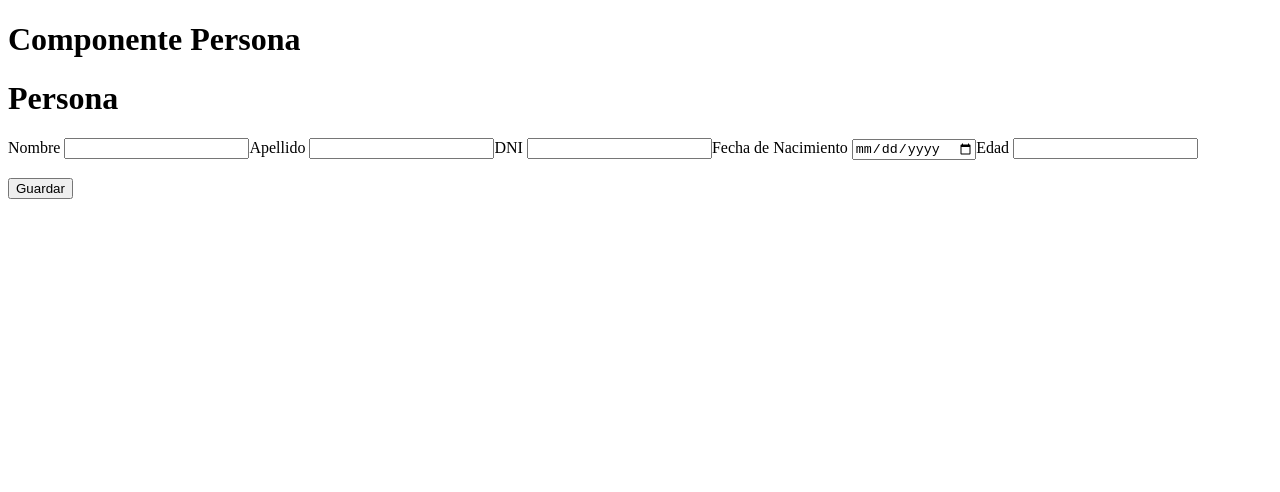
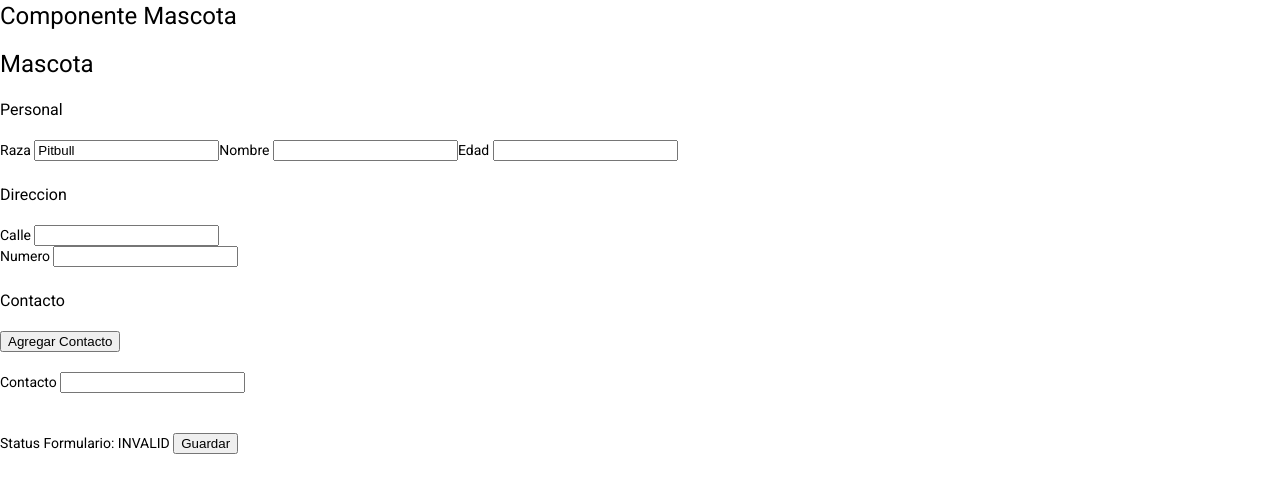
Before and after one commit to luisparadawagner-gmail-com/tp-Canio, an Angular app: page / in a window 1280 px wide. Shown: the top 492 px of the page. Built offline with nearby package versions, Linux system fonts and the light colour scheme.

Commit message:
formularios con array y validators

```diff
--- a/angular.json
+++ b/angular.json
@@ -24,6 +24,7 @@
               "src/assets"
             ],
             "styles": [
+              "./node_modules/@angular/material/prebuilt-themes/purple-green.css",
               "src/styles.css"
             ],
             "scripts": []
@@ -88,6 +89,7 @@
               "src/assets"
             ],
             "styles": [
+              "./node_modules/@angular/material/prebuilt-themes/purple-green.css",
               "src/styles.css"
             ],
             "scripts": []
--- a/package.json
+++ b/package.json
@@ -12,10 +12,12 @@
   "private": true,
   "dependencies": {
     "@angular/animations": "~9.1.0",
+    "@angular/cdk": "^9.2.1",
     "@angular/common": "~9.1.0",
     "@angular/compiler": "~9.1.0",
     "@angular/core": "~9.1.0",
     "@angular/forms": "~9.1.0",
+    "@angular/material": "^9.2.1",
     "@angular/platform-browser": "~9.1.0",
     "@angular/platform-browser-dynamic": "~9.1.0",
     "@angular/router": "~9.1.0",
--- a/src/app/app.component.html
+++ b/src/app/app.component.html
@@ -1,6 +1,9 @@
-<h1>Componente Persona</h1>
+<h1>Componente Mascota</h1>
+
+<app-mascota></app-mascota>
 
 <!-- <app-alta-alumnos></app-alta-alumnos> -->
 
-<app-reactive-persona></app-reactive-persona>
+<!--<app-reactive-persona></app-reactive-persona>-->
+
 <router-outlet></router-outlet>
--- a/src/app/app.module.ts
+++ b/src/app/app.module.ts
@@ -8,10 +8,20 @@ import { AppComponent } from './app.component';
 
 import { AltaAlumnosComponent} from './alta-alumnos/alta-alumnos.component';
 import { PersonaComponent } from './reactivos/persona.component';
+import { MascotaComponent } from './reactivos/mascota.component';
+
+
+import { MatInputModule } from '@angular/material/input';
+import { MatButtonModule } from '@angular/material/button';
+import { BrowserAnimationsModule } from '@angular/platform-browser/animations';
+import { MatFormFieldModule } from '@angular/material/form-field';;
+
 
 @NgModule({
-  declarations: [ AppComponent, AltaAlumnosComponent, PersonaComponent ],
-  imports: [BrowserModule,AppRoutingModule, FormsModule, ReactiveFormsModule],
+  declarations: [ AppComponent, AltaAlumnosComponent, PersonaComponent, MascotaComponent ],
+  imports: [BrowserModule,AppRoutingModule, FormsModule,MatInputModule,
+    MatButtonModule, ReactiveFormsModule, BrowserAnimationsModule, MatFormFieldModule
+  ],
   providers: [],
   bootstrap: [AppComponent]
 })
--- /dev/null
+++ b/src/app/reactivos/mascota.component.html
@@ -0,0 +1,44 @@
+<h1>Mascota</h1>
+
+<form [formGroup]="mascotaForm" (ngSubmit)=submit()>
+    <h3>Personal</h3>
+
+    <label>Raza
+        <input type="text" formControlName="raza">
+    </label>
+    <label>Nombre
+        <input type="text" formControlName="nombre">
+    </label>
+    <label>Edad
+        <input type="text" formControlName="edad">
+    </label>
+    <br><br>
+
+    <div formGroupName="direccion">
+        <h3>Direccion</h3>
+        <label>Calle
+        <input type="text" formControlName="calle"></label>
+        <br>
+        <label>Numero
+        <input type="text" formControlName="numero"></label>
+    </div>
+    <br>
+    <div formArrayName="contactos">
+        <h3>Contacto</h3>
+        <button (click)="agregarContacto()">Agregar Contacto</button>
+        <br><br>
+
+        <div *ngFor="let contacto of contactos.controls; let i = index">
+            <label>
+                Contacto <input type="text" [formControlName]="i">
+            </label>
+        </div>
+    </div>
+
+    <br><br>
+    Status Formulario: {{mascotaForm.status}}
+
+    <button type="submit">Guardar</button>
+
+
+</form>
--- /dev/null
+++ b/src/app/reactivos/mascota.component.ts
@@ -0,0 +1,55 @@
+import { Component } from '@angular/core';
+import { FormControl, FormGroup, FormBuilder, Validator, Validators, FormArray } from '@angular/forms';
+
+@Component({
+    selector : 'app-mascota',
+    templateUrl: './mascota.component.html',
+})
+
+export class MascotaComponent{
+
+    constructor(private fb: FormBuilder){}
+
+    nombreControl = new FormControl('mascota');
+
+
+    mascotaForm = this.fb.group({
+        raza : ['Pitbull'],
+        nombre : ['', Validators.required],
+        edad : [''],
+        direccion : this.fb.group({
+            calle : [''],
+            numero : ['']
+        }),
+        contactos: this.fb.array([this.fb.control('') ])
+
+    });
+
+    get contactos(){
+        return this.mascotaForm.get('contactos') as FormArray;
+    }
+
+    agregarContacto(){
+        this.contactos.push(this.fb.control(''));
+    }
+
+    submit(){
+        debugger;
+        this.mascotaForm.value;
+
+        this.mascotaForm.setValue({
+            raza: 'caniche',
+            nombre: 'Canio',
+            edad: 3,
+            direccion: {
+                 calle: 'BuenaVista',
+                 numero: 35
+            },
+          contactos : ['']
+        });
+
+        this.mascotaForm.patchValue({ edad : 60 });
+
+    }
+
+}
--- a/src/index.html
+++ b/src/index.html
@@ -6,8 +6,10 @@
   <base href="/">
   <meta name="viewport" content="width=device-width, initial-scale=1">
   <link rel="icon" type="image/x-icon" href="favicon.ico">
+  <link href="https://fonts.googleapis.com/css?family=Roboto:300,400,500&display=swap" rel="stylesheet">
+  <link href="https://fonts.googleapis.com/icon?family=Material+Icons" rel="stylesheet">
 </head>
-<body>
+<body class="mat-typography">
   <app-root></app-root>
 </body>
 </html>
--- a/src/styles.css
+++ b/src/styles.css
@@ -1 +1,4 @@
 /* You can add global styles to this file, and also import other style files */
+
+html, body { height: 100%; }
+body { margin: 0; font-family: Roboto, "Helvetica Neue", sans-serif; }
```
Also changed, not shown: 1 other file (tests, documents, lock files or other folders).
